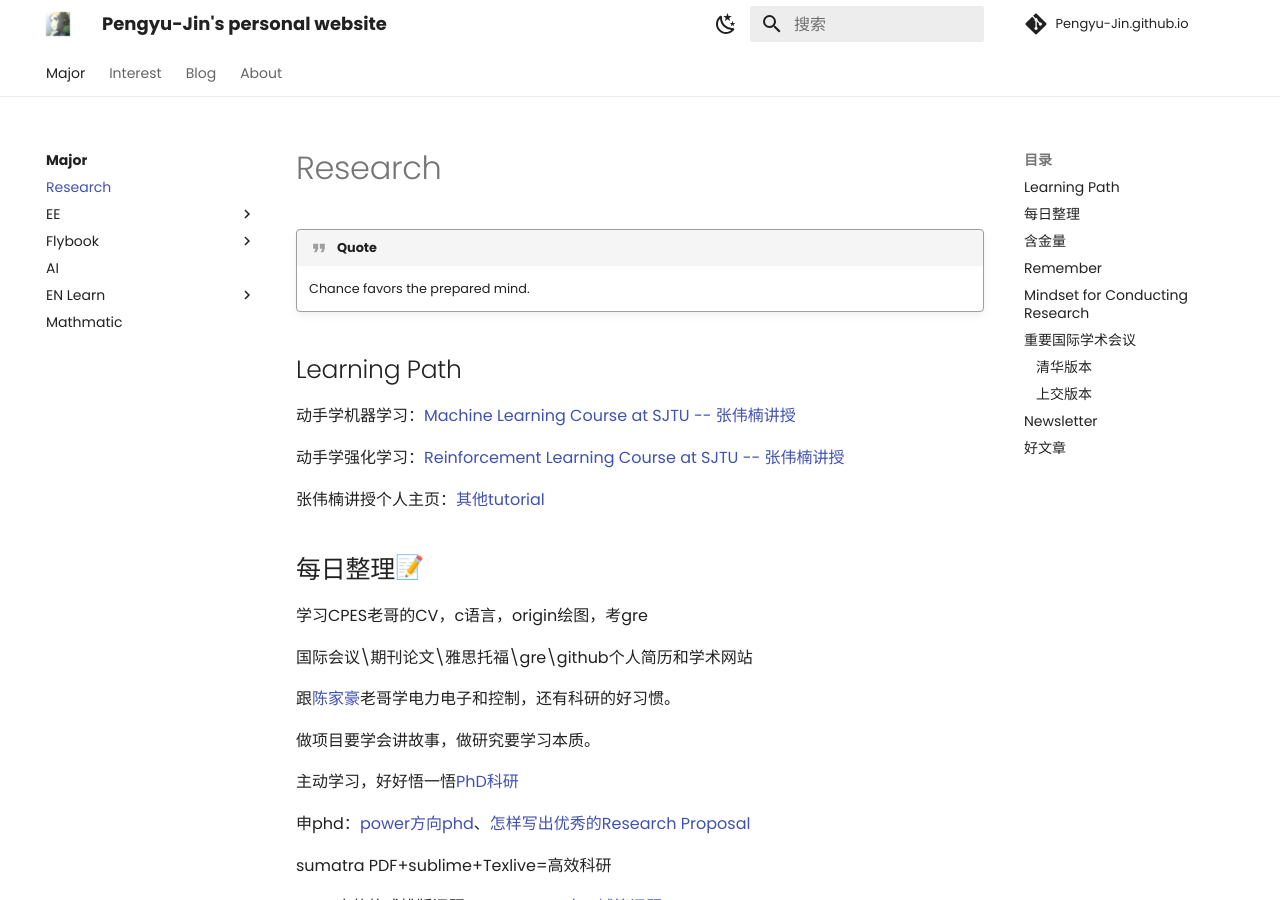
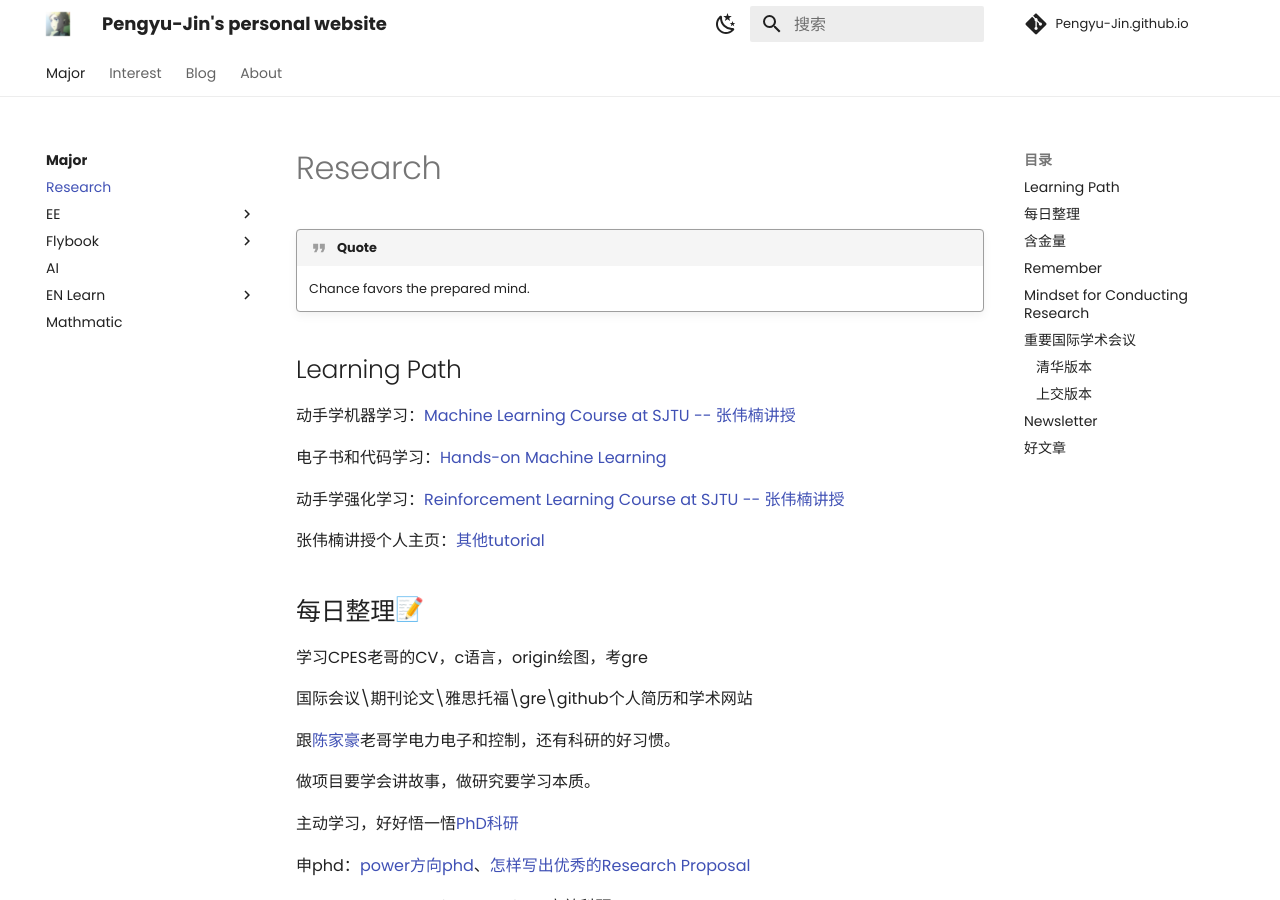
Before and after one commit to Pengyu-Jin/Pengyu-Jin.github.io, an MkDocs documentation site: the page built from docs/major/research/research.md, in a window 1280 px wide and 900 px high. Built offline with MkDocs 1.6.1 and Material for MkDocs 9.7.7, drawn with Linux system fonts in a browser that asks for light colours; emoji names are drawn with the system emoji font; comment, search, counter and statistics services are not loaded.

Commit message:
updateresearch 20250214

```diff
--- a/docs/major/research/research.md
+++ b/docs/major/research/research.md
@@ -4,11 +4,18 @@
 
 ## Learning Path
 
-动手学机器学习：[Machine Learning Course at SJTU -- 张伟楠讲授](https://wnzhang.net/teaching/sjtu-ml-2024/index.html)
+动手学机器学习：[Machine Learning Course at SJTU -- 张伟楠讲授](https://wnzhang.net/teaching/sjtu-ml-2024/index.html){:target="_blank"}
 
-动手学强化学习：[Reinforcement Learning Course at SJTU -- 张伟楠讲授](https://wnzhang.net/teaching/sjtu-rl-2024/)
+电子书和代码学习：[Hands-on Machine Learning](https://hml.boyuai.com/){:target="_blank"}
 
-张伟楠讲授个人主页：[其他tutorial](https://wnzhang.net/)
+动手学强化学习：[Reinforcement Learning Course at SJTU -- 张伟楠讲授](https://wnzhang.net/teaching/sjtu-rl-2024/){:target="_blank"}
+
+
+
+张伟楠讲授个人主页：[其他tutorial](https://wnzhang.net/){:target="_blank"}
+
+
+
 
 
 
```
